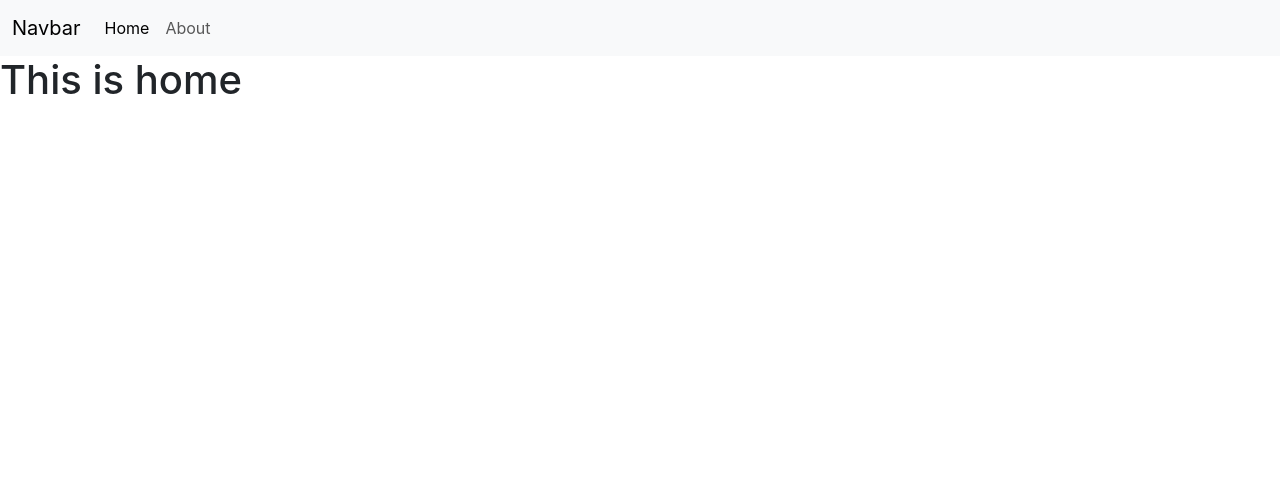
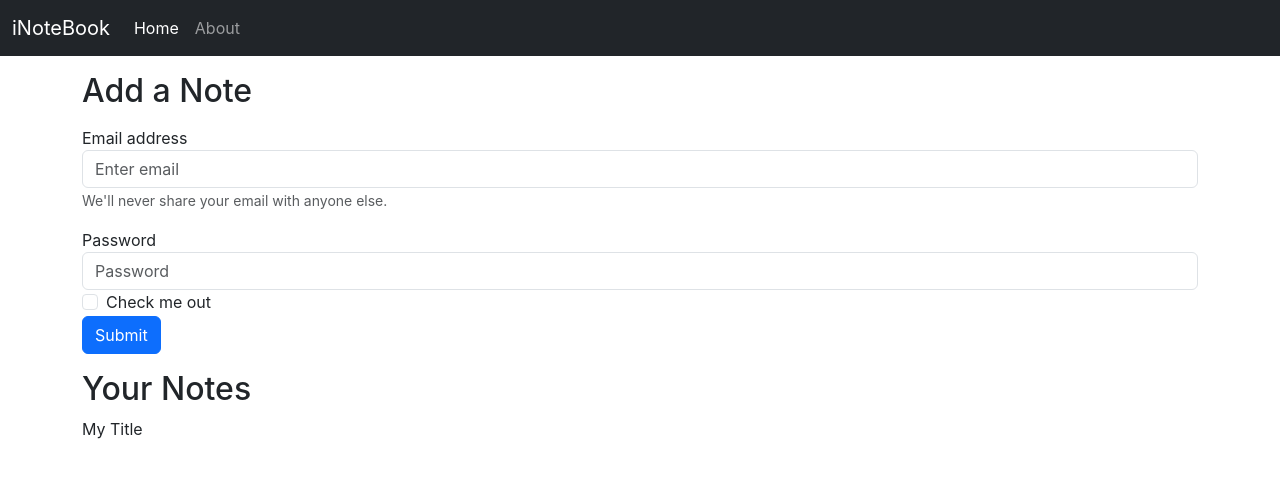
Before and after one commit to jyoti-gadgil3/iNoteBook, a React (Create React App) app: page / in a window 1280 px wide. Shown: the top 478 px of the page. Built offline with nearby package versions, Linux system fonts and the light colour scheme.

Commit message:
using useContext to set Notes states

```diff
--- a/src/App.js
+++ b/src/App.js
@@ -1,19 +1,24 @@
-import './App.css';
+import "./App.css";
 import { BrowserRouter, Routes, Route } from "react-router-dom";
-import Navbar from './components/Navbar';
-import Home from './components/Home';
-import About from './components/About';
+import Navbar from "./components/Navbar";
+import Home from "./components/Home";
+import About from "./components/About";
+import NoteState from "./context/notes/NoteState";
 
 function App() {
   return (
+    <>
+      <NoteState>
         <BrowserRouter>
           <Routes>
             <Route path="/" element={<Navbar />}>
-        <Route index exact path='/' element={<Home />}/>
-        <Route exact path='/about' element={<About />}/>
+              <Route index exact path="/" element={<Home />} />
+              <Route exact path="/about" element={<About />} />
             </Route>
           </Routes>
         </BrowserRouter>
+      </NoteState>
+    </>
   );
 }
 
--- a/src/components/About.js
+++ b/src/components/About.js
@@ -1,6 +1,7 @@
-import React from 'react'
+
 
 const About = () => {
+
   return (
     <div>
       <h1>This is About page</h1>
--- a/src/components/Home.js
+++ b/src/components/Home.js
@@ -1,11 +1,50 @@
-import React from 'react'
+import React, { useContext } from "react";
+import noteContext from "../context/notes/noteContext";
 
 const Home = () => {
+  const context = useContext(noteContext);
+  const {notes, setNotes} = context
   return (
     <div>
-      <h1>This is home</h1>
+      <div className="container my-3">
+        <h2>Add a Note</h2>
+        <form>
+          <div className="form-group my-3 mb-3">
+            <label htmlFor="exampleInputEmail1">Email address</label>
+            <input
+              type="email"
+              className="form-control"
+              id="exampleInputEmail1"
+              aria-describedby="emailHelp"
+              placeholder="Enter email"
+            />
+            <small id="emailHelp" className="form-text text-muted">
+              We'll never share your email with anyone else.
+            </small>
+          </div>
+          <div className="form-group">
+            <label htmlFor="exampleInputPassword1">Password</label>
+            <input type="password" className="form-control" id="exampleInputPassword1" placeholder="Password" />
+          </div>
+          <div className="form-check">
+            <input type="checkbox" className="form-check-input" id="exampleCheck1" />
+            <label className="form-check-label" htmlFor="exampleCheck1">
+              Check me out
+            </label>
+          </div>
+          <button type="submit" className="btn btn-primary">
+            Submit
+          </button>
+        </form>
+      </div>
+      <div className="container my-3">
+        <h2>Your Notes</h2>
+        {notes.map((note)=>{
+          return note.title
+        })}
+      </div>
     </div>
-  )
-}
+  );
+};
 
-export default Home
+export default Home;
--- a/src/components/Navbar.js
+++ b/src/components/Navbar.js
@@ -1,13 +1,19 @@
-import React from "react";
-import { Link, Outlet } from "react-router-dom";
+import React, {useEffect} from "react";
+import { Link, Outlet, useLocation } from "react-router-dom";
+
+
 
 const Navbar = () => {
+  let location = useLocation();
+  useEffect(()=>{
+    console.log(location.pathname)
+  }, [location])
   return (
     <>
-      <nav className="navbar navbar-expand-lg bg-body-tertiary">
+      <nav className="navbar navbar-expand-lg navbar-dark bg-dark">
         <div className="container-fluid">
           <Link className="navbar-brand" to="/">
-            Navbar
+            iNoteBook
           </Link>
           <button
             className="navbar-toggler"
@@ -23,12 +29,12 @@
           <div className="collapse navbar-collapse" id="navbarNavAltMarkup">
             <ul className="navbar-nav">
               <li className="nav-item">
-                <Link className="nav-link active" aria-current="page" to="/">
+                <Link className={`nav-link ${location.pathname === "/"? "active":""}`} aria-current="page" to="/">
                   Home
                 </Link>
               </li>
               <li className="nav-item">
-                <Link className="nav-link" to="/about">
+                <Link className={`nav-link ${location.pathname === "/about"? "active":""}`} to="/about">
                   About
                 </Link>
               </li>
--- /dev/null
+++ b/src/context/notes/NoteState.js
@@ -0,0 +1,26 @@
+import { useState } from "react";
+import NoteContext from "./noteContext";
+
+const notesInitial = [
+    {
+      "_id": "67d7f4999486347520b278a4",
+      "user": "67cf29ea1f178e2bd81cb722",
+      "title": "My Title",
+      "description": "Please wake up early",
+      "tag": "personal",
+      "date": "2025-03-17T10:08:25.726Z",
+      "__v": 0
+    }
+  ]
+
+
+const NoteState = (props) => {
+    const [notes, setNotes] = useState(notesInitial)
+    return (
+        <NoteContext.Provider value={{notes, setNotes}}>
+            {props.children}
+        </NoteContext.Provider>
+    )
+}
+
+export default NoteState;
--- /dev/null
+++ b/src/context/notes/noteContext.js
@@ -0,0 +1,5 @@
+import { createContext } from "react";
+
+const noteContext = createContext();
+
+export default noteContext;
```
Also changed, not shown: 1 other file (tests, documents, lock files or other folders). Lines whose indentation alone changed are shown as unchanged.
